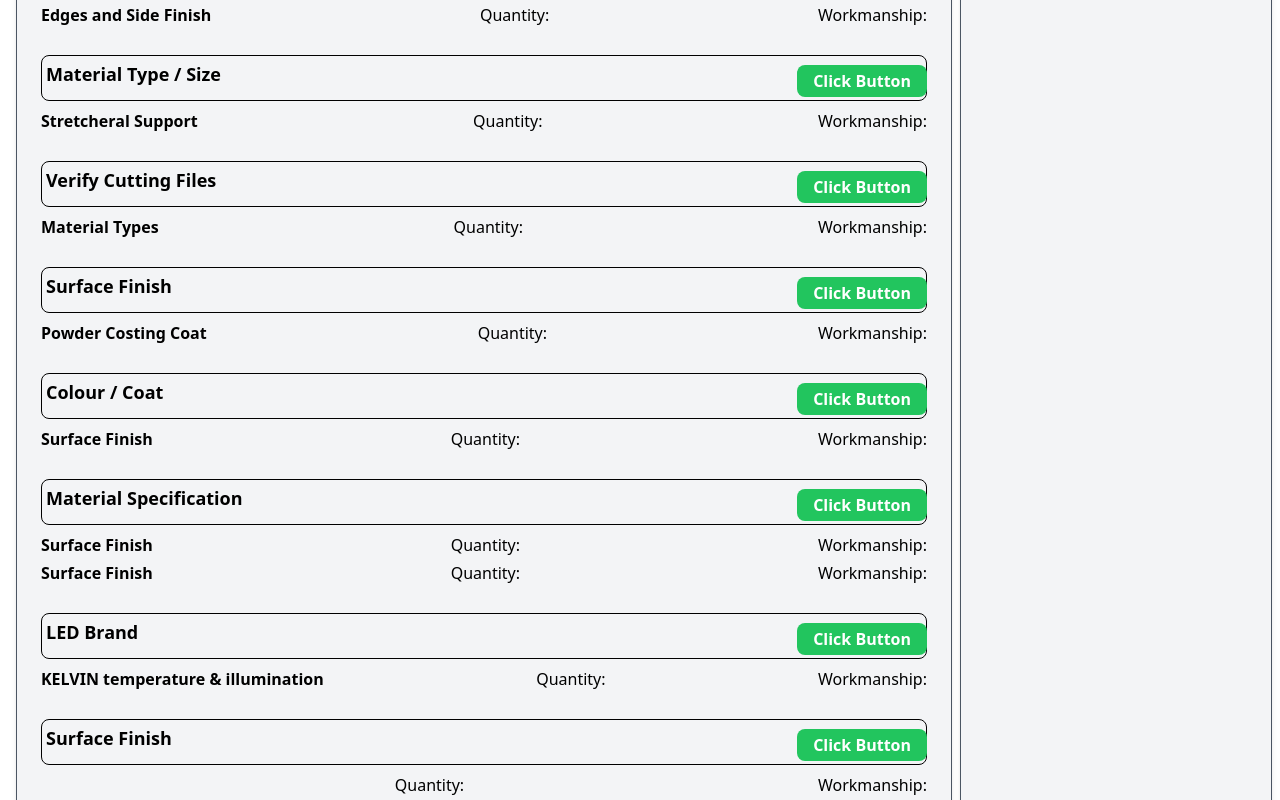
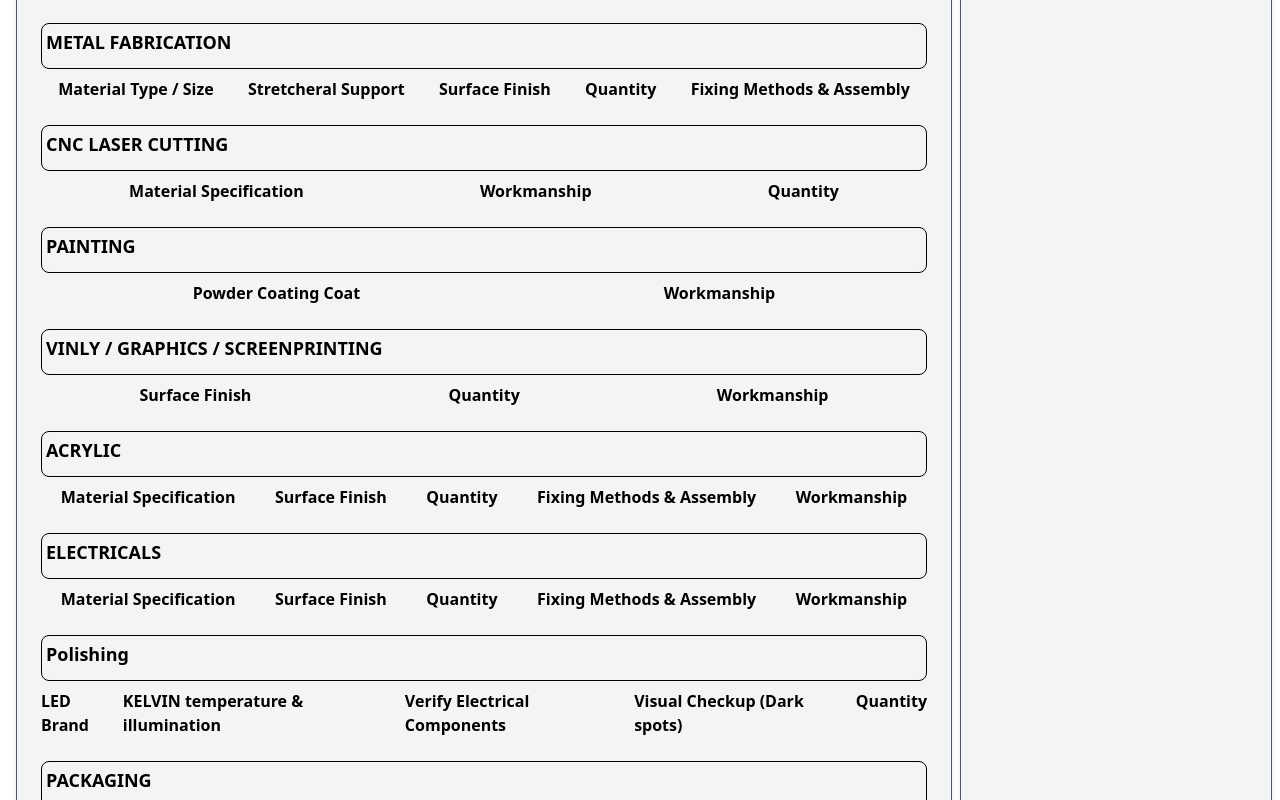
Before and after one commit to Mr-Zee/Qc-table, a React (Create React App) app: page / in a window 1280 px wide. Shown: the part 1200-2000 px from the top of the page. Built offline with nearby package versions, Linux system fonts and the light colour scheme.

Commit message:
qc check json

```diff
--- a/src/QualityCheckTable.jsx
+++ b/src/QualityCheckTable.jsx
@@ -1,16 +1,21 @@
-import React from 'react';
+import React from "react";
 
 const QualityCheckDisplay = ({ data }) => {
   return (
     <div className="container mx-auto p-4">
-      <h1 className="text-2xl font-bold mb-4">Quality Check #{data.qualityCheck.id}</h1>
+      <h1 className="text-2xl font-bold mb-4">
+        Quality Check #{data.qualityCheck.id}
+      </h1>
 
-
-
-      <div style={{ display: 'flex', maxWidth: '100%', marginBottom: '8px' }}>
+      <div style={{ display: "flex", maxWidth: "100%", marginBottom: "8px" }}>
         {/* First container (75%) */}
-        <div className="bg-gray-100 p-6 rounded-lg shadow-md" style={{ flex: '0 0 75%', border: '1px solid #4B5563' }}>
-          <h2 className="text-lg font-semibold mb-4">{data.qualityCheck.status}</h2>
+        <div
+          className="bg-gray-100 p-6 rounded-lg shadow-md"
+          style={{ flex: "0 0 75%", border: "1px solid #4B5563" }}
+        >
+          <h2 className="text-lg font-semibold mb-4">
+            {data.qualityCheck.status}
+          </h2>
           <div>
             <h3 className="text-lg font-semibold mb-2">Work Order:</h3>
             <p>Number: {data.qualityCheck.workOrder.number}</p>
@@ -18,21 +23,25 @@ const QualityCheckDisplay = ({ data }) => {
           </div>
           {data.qualityCheck.checks.map((check, index) => (
             <div key={index} className="mt-6">
-              {/* Category with curved corner and black outline */}
               <div className="relative">
                 <div className="bg-gray-100 rounded-lg border border-black p-1 mb-2 inline-block w-full">
-                  <h3 className="text-lg font-semibold mb-2">{check.category}</h3>
+                  <h3 className="text-lg font-semibold mb-2">
+                    {check.category}
+                  </h3>
+                  {/* <button className="bg-green-500 text-white font-semibold py-1 px-4 rounded-lg absolute bottom-0 right-0 mb-3">
+                    sample button
+                  </button> */}
                 </div>
-                {/* Green button */}
-                <button className="bg-green-500 text-white font-semibold py-1 px-4 rounded-lg absolute bottom-0 right-0 mb-3">Click Button</button>
               </div>
 
               {/* Items */}
               {check.items.map((item, idx) => (
-                <div key={idx} className="flex justify-between">
-                  <p className="font-semibold">{item.name}</p>
-                  <p className="mb-1">Quantity: {item.quantity}</p>
-                  <p className="mb-1">Workmanship: {item.workmanship}</p>
+                <div key={idx} className="flex justify-around">
+                  {Object.entries(item).map(([key, value]) => (
+                    <p key={key} className="font-semibold">
+                      {value}
+                    </p>
+                  ))}
                 </div>
               ))}
             </div>
@@ -40,15 +49,17 @@ const QualityCheckDisplay = ({ data }) => {
         </div>
 
         {/* Second container (25%) */}
-        <div className="bg-gray-100 p-6 rounded-lg shadow-md" style={{ flex: '0 0 25%', marginLeft: '8px', border: '1px solid #4B5563' }}>
+        <div
+          className="bg-gray-100 p-6 rounded-lg shadow-md"
+          style={{
+            flex: "0 0 25%",
+            marginLeft: "8px",
+            border: "1px solid #4B5563",
+          }}
+        >
           {/* Content of the second container */}
         </div>
       </div>
-
-
-
-
-
     </div>
   );
 };
--- a/src/qualitycheck.json
+++ b/src/qualitycheck.json
@@ -16,66 +16,115 @@
       "name": "Test 15"
     },
     "checks": [
+
         {
-        "category": "Depth of Material",
+          "category": "Letter Moduling",
           "items": [
-          {"name": "Surface Finish", "quantity": "", "workmanship": ""},
-          {"name": "Edges and Side Finish", "quantity": "", "workmanship": ""}
+            {
+              "Depth": "Depth of Material",
+              "Surface": "Surface Finish",
+              "Edges": "Edges and Side Finish",
+              "Quantity": "Quantity",
+              "Workmanship": "Workmanship"
+            }
           ]
         },
         {
-        "category": "Material Type / Size",
+          "category": "METAL FABRICATION",
           "items": [
-          {"name": "Stretcheral Support", "surfaceFinish": "", "fixingMethodsAssembly": "", "quantity": ""}
+            {
+              "Material": "Material Type / Size",
+              "Stretcheral": "Stretcheral Support",
+              "Surface": "Surface Finish",
+              "Quantity": "Quantity",
+              "Fixing": "Fixing Methods & Assembly"
+            }
+          ]
+        },
+
+        {
+          "category": "CNC LASER  CUTTING",
+          "items": [
+            {
+              "Material": "Material Specification",
+              "Cutting": "Workmanship",
+              "Quantity": "Quantity"
+            }
           ]
         },
         {
-        "category": "Verify Cutting Files",
+          "category": "PAINTING",
           "items": [
-          {"name": "Material Types", "cuttingQuality": "", "quantity": ""}
+            {
+              "Surface": "Powder Coating Coat",
+              "Workmanship": "Workmanship"
+            }
           ]
         },
         {
-        "category": "Surface Finish",
+          "category": "VINLY / GRAPHICS / SCREENPRINTING",
           "items": [
-          {"name": "Powder Costing Coat", "workmanship": ""}
+            {
+              "Colour": "Surface Finish",
+              "Quantity": "Quantity",
+              "Workmanship": "Workmanship"
+            }
           ]
         },
         {
-        "category": "Colour / Coat",
+          "category": "ACRYLIC",
           "items": [
-          {"name": "Surface Finish", "quantity": "", "workmanship": ""}
+            {
+              "Material": "Material Specification",
+              "Surface": "Surface Finish",
+              "Quantity": "Quantity",
+              "Fixing": "Fixing Methods & Assembly",
+              "Workmanship": "Workmanship"
+            }
           ]
         },
         {
-        "category": "Material Specification",
+          "category": "ELECTRICALS",
           "items": [
-          {"name": "Surface Finish", "quantity": "", "fixing": "", "workmanship": ""},
-          {"name": "Surface Finish", "quantity": "", "fixing": "", "workmanship": ""}
+            {
+              "Material": "Material Specification",
+              "Surface": "Surface Finish",
+              "Quantity": "Quantity",
+              "Fixing": "Fixing Methods & Assembly",
+              "Workmanship": "Workmanship"
+            }
           ]
         },
         {
-        "category": "LED Brand",
+          "category": "Polishing",
           "items": [
-          {"name": "KELVIN temperature & illumination", "verifyElectricalComponents": "", "visualCheckup": "", "quantity": ""}
+            {
+              "LED": "LED Brand",
+              "KELVIN": "KELVIN temperature & illumination",
+              "Verify": "Verify Electrical Components",
+              "Visual": "Visual Checkup (Dark spots)",
+              "Quantity": "Quantity"
+            }
           ]
         },
         {
-        "category": "Surface Finish",
+          "category": "PACKAGING",
           "items": [
-          {"name": "", "workmanship": ""}
+            {
+              "Surface": "Surface Finish",
+              "Workmanship": "Workmanship"
+            }
           ]
         },
         {
-        "category": "Cleaning",
+          "category": "OUTSOURCED & FIXING MATERIALS",
           "items": [
-          {"name": "Physical Damages", "quantity": "", "workmanship": ""}
-        ]
-      },
             {
-        "category": "Material Specification",
-        "items": [
-          {"name": "Surafce Finish", "quantity": "", "workmanship": ""}
+              "Cleaning": "Cleaning",
+              "Physical": "Physical Damages",
+              "Quantity": "Quantity",
+              "Workmanship": "Workmanship"
+            }
           ]
         }
     ]
```
Lines whose indentation alone changed are shown as unchanged.
